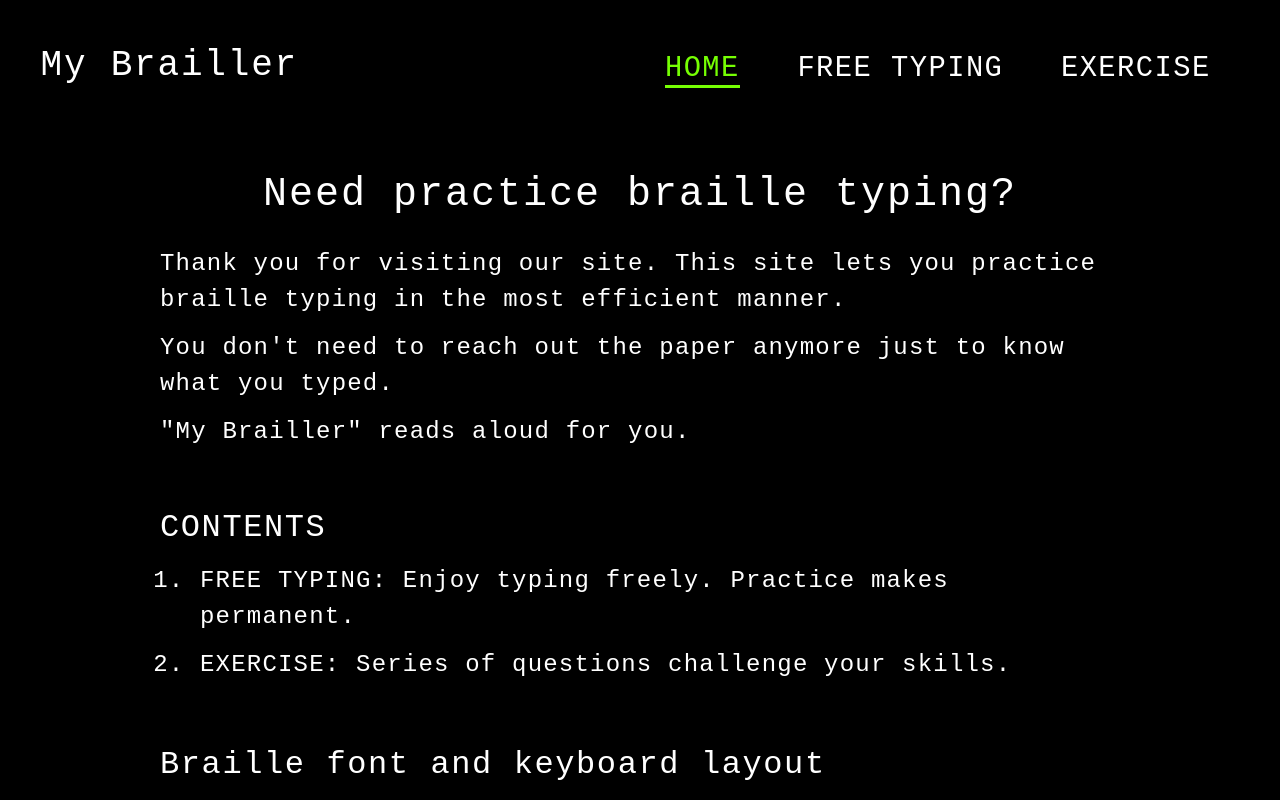
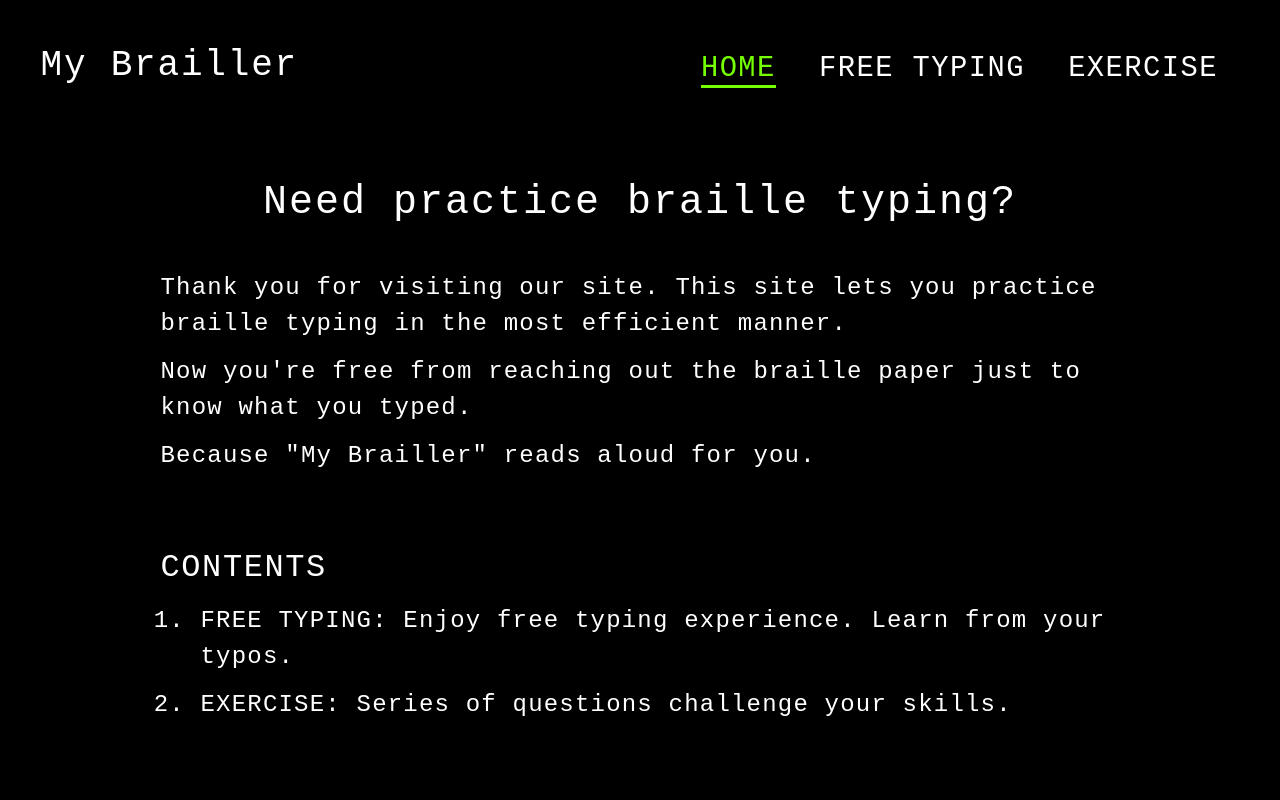
Before and after one commit to kdaisho/brailler, an Angular app: page /#/home in a window 1280 px wide. Shown: the top 800 px of the page. Built offline with nearby package versions, Linux system fonts and the light colour scheme.

Commit message:
Style and homepage content update

```diff
--- a/src/app/app.component.css
+++ b/src/app/app.component.css
@@ -29,7 +29,7 @@
 	border-bottom: 3px solid transparent;
 	color: #fff;
 	font-size: 1.8em;
-	margin: 0 1em;
+	margin: 0 .75em;
 	padding: .25em 0 0;
 	text-align: center;
 	text-transform: uppercase;
--- a/src/app/exercise.component.css
+++ b/src/app/exercise.component.css
@@ -58,7 +58,7 @@
 }
 .level-group a {
 	display: inline-block;
-	font-size: 1.5em;
+	font-size: 1.6em;
 	padding: .25em 0 .15em;
 	margin: 0 1em;
 	text-transform: uppercase;
--- a/src/app/home.component.css
+++ b/src/app/home.component.css
@@ -1,6 +1,6 @@
 .home {
 	margin: 0 auto;
-	max-width: 960px;
+	max-width: 959px;
 	width: 100%;
 }
 .title {
@@ -16,10 +16,10 @@ p, li {
 }
 .features,
 .instructions {
-	padding: 1.5em 0;
+	padding: 2em 0;
 }
 .desc {
-	padding: 1em 0 0;
+	padding: 2em 0 0;
 }
 .instructions img {
 	display: block;
--- a/src/app/home.component.html
+++ b/src/app/home.component.html
@@ -8,10 +8,10 @@
 				Thank you for visiting our site. This site lets you practice braille typing in the most efficient manner.
 			</p>
 			<p>
-				You don't need to reach out the paper anymore just to know what you typed.
+				Now you're free from reaching out the braille paper just to know what you typed.
 			</p>
 			<p>
-				"My Brailler" reads aloud for you.
+				Because "My Brailler" reads aloud for you.
 			</p>
 		</div>
 	</div>
@@ -21,7 +21,7 @@
 		</h2>
 		<ol>
 			<li>
-				FREE TYPING: Enjoy typing freely. Practice makes permanent.
+				FREE TYPING: Enjoy free typing experience. Learn from your typos.
 			</li>
 			<li>
 				EXERCISE: Series of questions challenge your skills.
```
